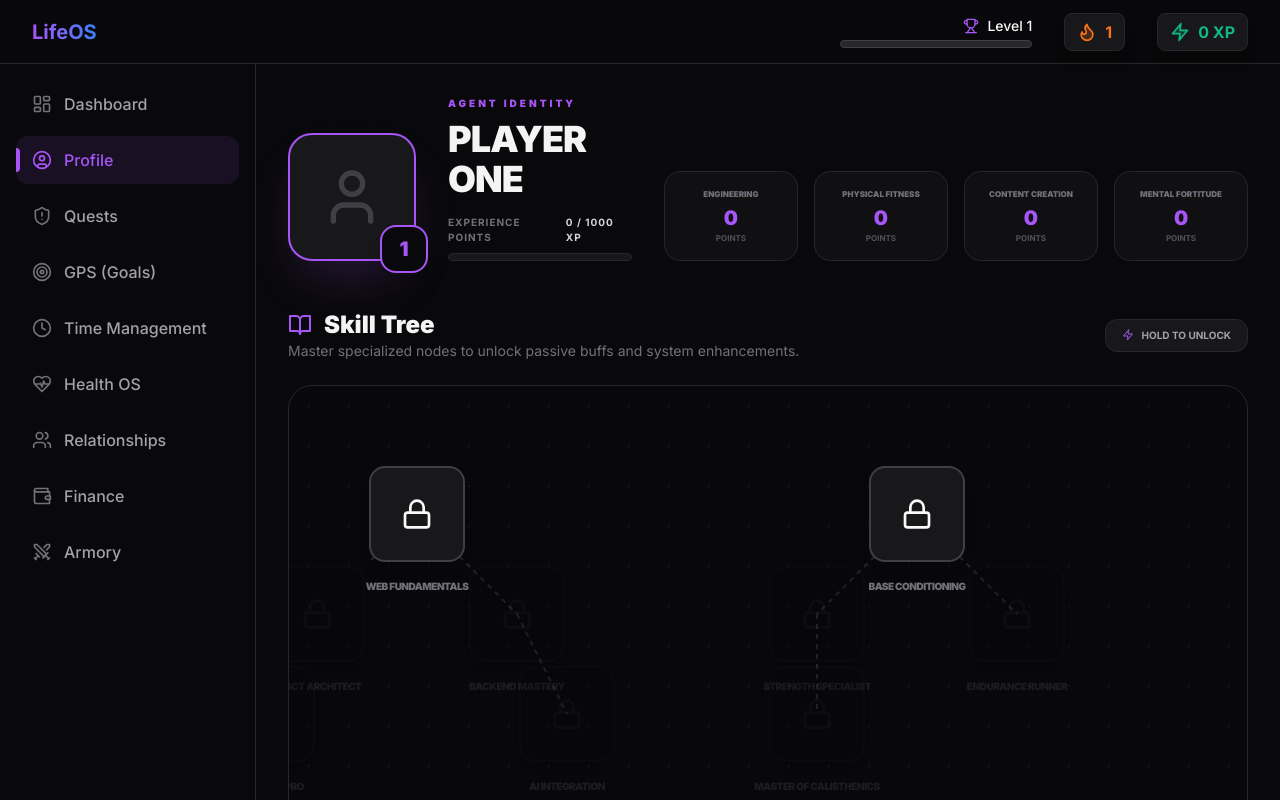
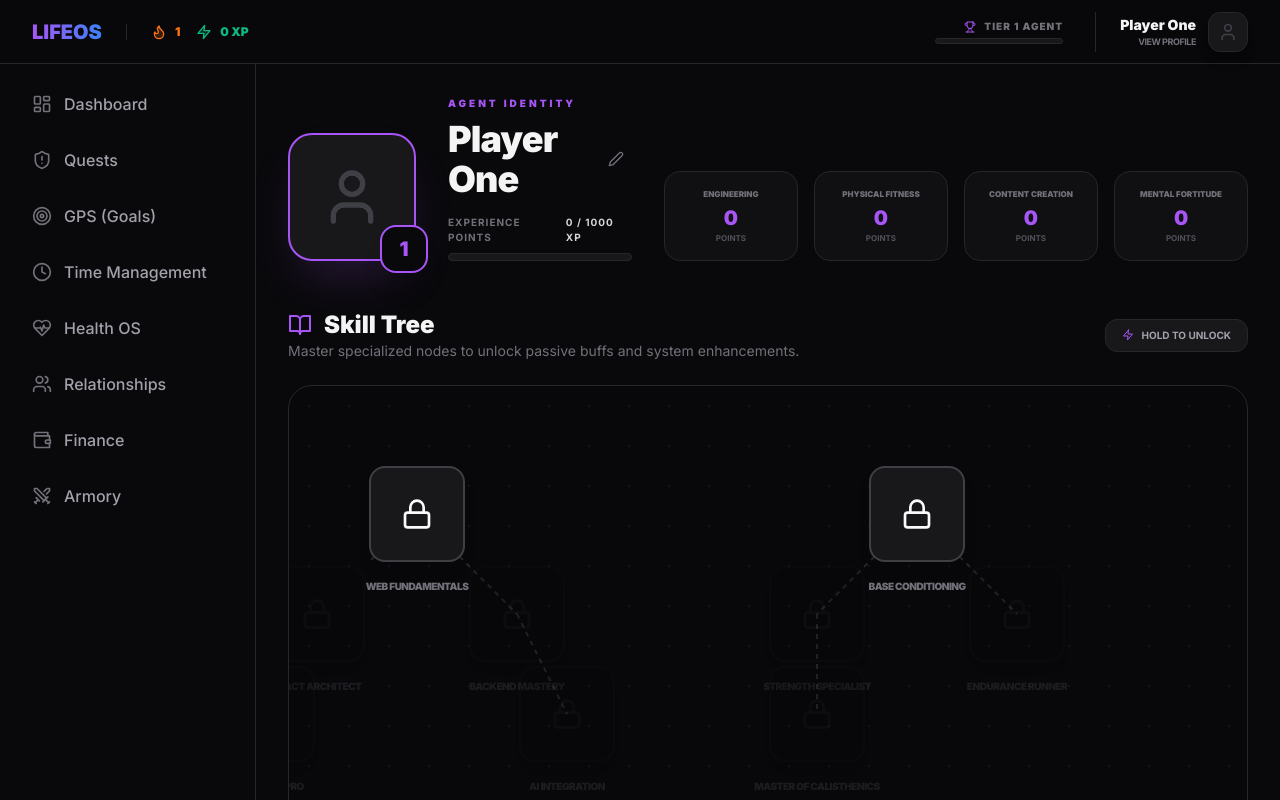
Before and after one commit to bakale-atharva/LifeOS, a Next.js app: page /profile in a window 1280 px wide. Built offline with nearby package versions, Linux system fonts and the light colour scheme; no server answers; the database is empty.

Commit message:
feat: move profile to navbar, add custom identity settings, and theme skill tree scrollbar

```diff
--- a/src/app/profile/page.tsx
+++ b/src/app/profile/page.tsx
@@ -1,14 +1,24 @@
 'use client';
 
 import { useStore } from '@/store/useStore';
-import { motion } from 'framer-motion';
-import { User, Shield, Zap, Sparkles, BookOpen, Dumbbell, Cpu, Camera } from 'lucide-react';
+import { useState } from 'react';
+import { motion, AnimatePresence } from 'framer-motion';
+import { User, Shield, Zap, Sparkles, BookOpen, Dumbbell, Cpu, Camera, Edit2, Check, X } from 'lucide-react';
 import SpiderSkillTree from '@/components/profile/SpiderSkillTree';
 
 export default function ProfilePage() {
-  const { level, xp, skillPoints } = useStore();
+  const { level, xp, skillPoints, displayName, profileImage, setProfile } = useStore();
+  const [isEditing, setIsEditing] = useState(false);
+  const [newName, setNewName] = useState(displayName);
+  const [newImage, setNewImage] = useState(profileImage);
+
   const nextLevelXP = level * 1000;
   const progress = (xp / nextLevelXP) * 100;
+
+  const handleSaveIdentity = () => {
+    setProfile({ displayName: newName, profileImage: newImage });
+    setIsEditing(false);
+  };
 
   return (
     <div className="p-8 max-w-7xl mx-auto space-y-12">
@@ -16,8 +26,15 @@ export default function ProfilePage() {
       <header className="flex flex-col md:flex-row gap-8 items-center md:items-end">
         <div className="relative group">
           <div className="w-32 h-32 rounded-3xl bg-zinc-900 border-2 border-accent-purple flex items-center justify-center relative overflow-hidden shadow-2xl shadow-accent-purple/20">
-            <User className="w-16 h-16 text-zinc-700" />
-            <div className="absolute inset-0 bg-accent-purple/10 opacity-0 group-hover:opacity-100 transition-opacity flex items-center justify-center cursor-pointer">
+            {profileImage ? (
+              <img src={profileImage} alt="Profile" className="w-full h-full object-cover" />
+            ) : (
+              <User className="w-16 h-16 text-zinc-700" />
+            )}
+            <div
+              onClick={() => setIsEditing(true)}
+              className="absolute inset-0 bg-accent-purple/20 opacity-0 group-hover:opacity-100 transition-opacity flex items-center justify-center cursor-pointer backdrop-blur-sm"
+            >
               <Camera className="w-6 h-6 text-accent-purple" />
             </div>
           </div>
@@ -28,7 +45,65 @@ export default function ProfilePage() {
 
         <div className="flex-1 text-center md:text-left">
           <div className="text-[10px] font-black uppercase tracking-[0.3em] text-accent-purple mb-2">Agent Identity</div>
-          <h2 className="text-4xl font-black text-zinc-100 mb-4 tracking-tight">PLAYER ONE</h2>
+
+          <AnimatePresence mode="wait">
+            {!isEditing ? (
+              <motion.div
+                key="display"
+                initial={{ opacity: 0, y: 10 }}
+                animate={{ opacity: 1, y: 0 }}
+                exit={{ opacity: 0, y: -10 }}
+                className="flex items-center justify-center md:justify-start gap-3 mb-4"
+              >
+                <h2 className="text-4xl font-black text-zinc-100 tracking-tight">{displayName}</h2>
+                <button
+                  onClick={() => setIsEditing(true)}
+                  className="p-2 hover:bg-zinc-800 rounded-lg text-zinc-500 hover:text-accent-purple transition-all"
+                >
+                  <Edit2 className="w-4 h-4" />
+                </button>
+              </motion.div>
+            ) : (
+              <motion.div
+                key="edit"
+                initial={{ opacity: 0, y: 10 }}
+                animate={{ opacity: 1, y: 0 }}
+                exit={{ opacity: 0, y: -10 }}
+                className="flex flex-col gap-4 mb-4"
+              >
+                <div className="flex flex-wrap items-center gap-4">
+                  <input
+                    type="text"
+                    value={newName}
+                    onChange={(e) => setNewName(e.target.value)}
+                    placeholder="Agent Name"
+                    className="bg-zinc-900 border border-zinc-800 rounded-xl px-4 py-2 text-zinc-100 focus:outline-none focus:border-accent-purple"
+                  />
+                  <input
+                    type="text"
+                    value={newImage}
+                    onChange={(e) => setNewImage(e.target.value)}
+                    placeholder="Profile Image URL"
+                    className="flex-1 bg-zinc-900 border border-zinc-800 rounded-xl px-4 py-2 text-zinc-100 focus:outline-none focus:border-accent-purple"
+                  />
+                  <div className="flex gap-2">
+                    <button
+                      onClick={handleSaveIdentity}
+                      className="p-2 bg-accent-purple rounded-lg text-white"
+                    >
+                      <Check className="w-5 h-5" />
+                    </button>
+                    <button
+                      onClick={() => setIsEditing(false)}
+                      className="p-2 bg-zinc-800 rounded-lg text-zinc-400"
+                    >
+                      <X className="w-5 h-5" />
+                    </button>
+                  </div>
+                </div>
+              </motion.div>
+            )}
+          </AnimatePresence>
 
           <div className="max-w-md">
             <div className="flex justify-between text-[10px] font-bold uppercase mb-2 tracking-widest text-zinc-500">
--- a/src/components/layout/Sidebar.tsx
+++ b/src/components/layout/Sidebar.tsx
@@ -18,7 +18,6 @@ import { motion } from 'framer-motion';
 
 const menuItems = [
   { icon: LayoutDashboard, label: 'Dashboard', href: '/' },
-  { icon: UserCircle, label: 'Profile', href: '/profile' },
   { icon: ShieldAlert, label: 'Quests', href: '/quests' },
   { icon: Target, label: 'GPS (Goals)', href: '/gps' },
   { icon: Clock, label: 'Time Management', href: '/time' },
--- a/src/components/layout/StoreSync.tsx
+++ b/src/components/layout/StoreSync.tsx
@@ -17,6 +17,8 @@ export default function StoreSync() {
         const profile = await getDocument('user', 'profile');
         if (profile) {
           store.setProfile({
+            displayName: profile.displayName ?? 'Player One',
+            profileImage: profile.profileImage ?? '',
             xp: profile.xp ?? 0,
             level: profile.level ?? 1,
             streak: profile.streak ?? 1,
@@ -31,6 +33,8 @@ export default function StoreSync() {
         } else {
           // Initialize profile in DB if it doesn't exist
           await setDocument('user', 'profile', {
+            displayName: 'Player One',
+            profileImage: '',
             xp: 0,
             level: 1,
             streak: 1,
@@ -64,6 +68,8 @@ export default function StoreSync() {
       if (isSyncingFromDB.current) return;
 
       const profileData = {
+        displayName: state.displayName,
+        profileImage: state.profileImage,
         xp: state.xp,
         level: state.level,
         streak: state.streak,
--- a/src/components/layout/TopBar.tsx
+++ b/src/components/layout/TopBar.tsx
@@ -1,50 +1,69 @@
 'use client';
 
 import { useStore } from '@/store/useStore';
-import { Trophy, Flame, Zap } from 'lucide-react';
+import { Trophy, Flame, Zap, User } from 'lucide-react';
 import { motion } from 'framer-motion';
+import Link from 'next/link';
 
 export default function TopBar() {
-  const { xp, level, streak } = useStore();
+  const { xp, level, streak, displayName, profileImage } = useStore();
   const nextLevelXP = level * 1000;
   const progress = (xp / nextLevelXP) * 100;
 
   return (
     <div className="h-16 border-b border-zinc-800 bg-zinc-950/50 backdrop-blur-md flex items-center justify-between px-8 sticky top-0 z-50">
-      <div className="flex items-center gap-4">
-        <h1 className="text-xl font-bold bg-gradient-to-r from-accent-purple to-accent-blue bg-clip-text text-transparent">
-          LifeOS
-        </h1>
+      <div className="flex items-center gap-6">
+        <Link href="/">
+          <h1 className="text-xl font-black bg-gradient-to-r from-accent-purple to-accent-blue bg-clip-text text-transparent cursor-pointer">
+            LIFEOS
+          </h1>
+        </Link>
+
+        {/* Streak & XP Vitals */}
+        <div className="hidden md:flex items-center gap-4 border-l border-zinc-800 pl-6">
+          <div className="flex items-center gap-2 text-orange-500">
+            <Flame className="w-4 h-4 fill-orange-500/20" />
+            <span className="text-xs font-black">{streak}</span>
+          </div>
+          <div className="flex items-center gap-2 text-accent-green">
+            <Zap className="w-4 h-4 fill-accent-green/20" />
+            <span className="text-xs font-black">{xp} XP</span>
+          </div>
+        </div>
       </div>
 
       <div className="flex items-center gap-8">
-        {/* Level & XP Bar */}
-        <div className="flex flex-col items-end gap-1">
-          <div className="flex items-center gap-2 text-sm font-medium">
-            <Trophy className="w-4 h-4 text-accent-purple" />
-            <span>Level {level}</span>
+        {/* Level Progress */}
+        <div className="hidden lg:flex flex-col items-end gap-1">
+          <div className="flex items-center gap-2 text-[10px] font-black uppercase tracking-widest text-zinc-500">
+            <Trophy className="w-3 h-3 text-accent-purple" />
+            <span>Tier {level} Agent</span>
           </div>
-          <div className="w-48 h-2 bg-zinc-800 rounded-full overflow-hidden border border-zinc-700">
+          <div className="w-32 h-1.5 bg-zinc-900 rounded-full overflow-hidden border border-zinc-800">
             <motion.div
-              className="h-full bg-gradient-to-r from-accent-purple to-accent-blue"
+              className="h-full bg-accent-purple shadow-[0_0_8px_rgba(168,85,247,0.4)]"
               initial={{ width: 0 }}
               animate={{ width: `${progress}%` }}
-              transition={{ duration: 0.5 }}
             />
           </div>
         </div>
 
-        {/* Streak */}
-        <div className="flex items-center gap-2 bg-zinc-900 px-3 py-1.5 rounded-lg border border-zinc-800 shadow-lg">
-          <Flame className="w-5 h-5 text-orange-500 fill-orange-500/20" />
-          <span className="font-bold text-orange-500">{streak}</span>
-        </div>
-
-        {/* Total XP */}
-        <div className="flex items-center gap-2 bg-zinc-900 px-3 py-1.5 rounded-lg border border-zinc-800 shadow-lg text-accent-green">
-          <Zap className="w-5 h-5 fill-accent-green/20" />
-          <span className="font-bold">{xp} XP</span>
-        </div>
+        {/* User Identity Section */}
+        <Link href="/profile">
+          <div className="flex items-center gap-3 pl-6 border-l border-zinc-800 group cursor-pointer">
+            <div className="flex flex-col items-end">
+              <span className="text-sm font-black text-zinc-100 group-hover:text-accent-purple transition-colors">{displayName}</span>
+              <span className="text-[9px] font-bold text-zinc-500 uppercase tracking-tighter">View Profile</span>
+            </div>
+            <div className="w-10 h-10 rounded-xl bg-zinc-900 border border-zinc-800 flex items-center justify-center overflow-hidden group-hover:border-accent-purple transition-all shadow-lg">
+              {profileImage ? (
+                <img src={profileImage} alt="Profile" className="w-full h-full object-cover" />
+              ) : (
+                <User className="w-5 h-5 text-zinc-700" />
+              )}
+            </div>
+          </div>
+        </Link>
       </div>
     </div>
   );
--- a/src/components/profile/SpiderSkillTree.tsx
+++ b/src/components/profile/SpiderSkillTree.tsx
@@ -63,7 +63,7 @@ export default function SpiderSkillTree() {
       <div className="absolute inset-0 opacity-10 pointer-events-none"
            style={{ backgroundImage: 'radial-gradient(circle, #3b82f6 1px, transparent 1px)', backgroundSize: '40px 40px' }} />
 
-      <div className="absolute inset-0 p-20 overflow-auto scrollbar-hide">
+      <div className="absolute inset-0 p-20 overflow-auto cyber-scrollbar">
         <div className="relative min-w-[2000px] h-full">
           {/* Connection Lines (SVG) */}
           <svg className="absolute inset-0 w-full h-full pointer-events-none">
--- a/src/store/useStore.ts
+++ b/src/store/useStore.ts
@@ -1,6 +1,8 @@
 import { create } from 'zustand';
 
 interface UserProfile {
+  displayName: string;
+  profileImage: string;
   xp: number;
   level: number;
   streak: number;
@@ -15,6 +17,8 @@ interface UserState extends UserProfile {
 }
 
 export const useStore = create<UserState>((set) => ({
+  displayName: 'Player One',
+  profileImage: '',
   xp: 0,
   level: 1,
   streak: 1,
```
Also changed, not shown: src/app/globals.css (+27 -0 lines).
